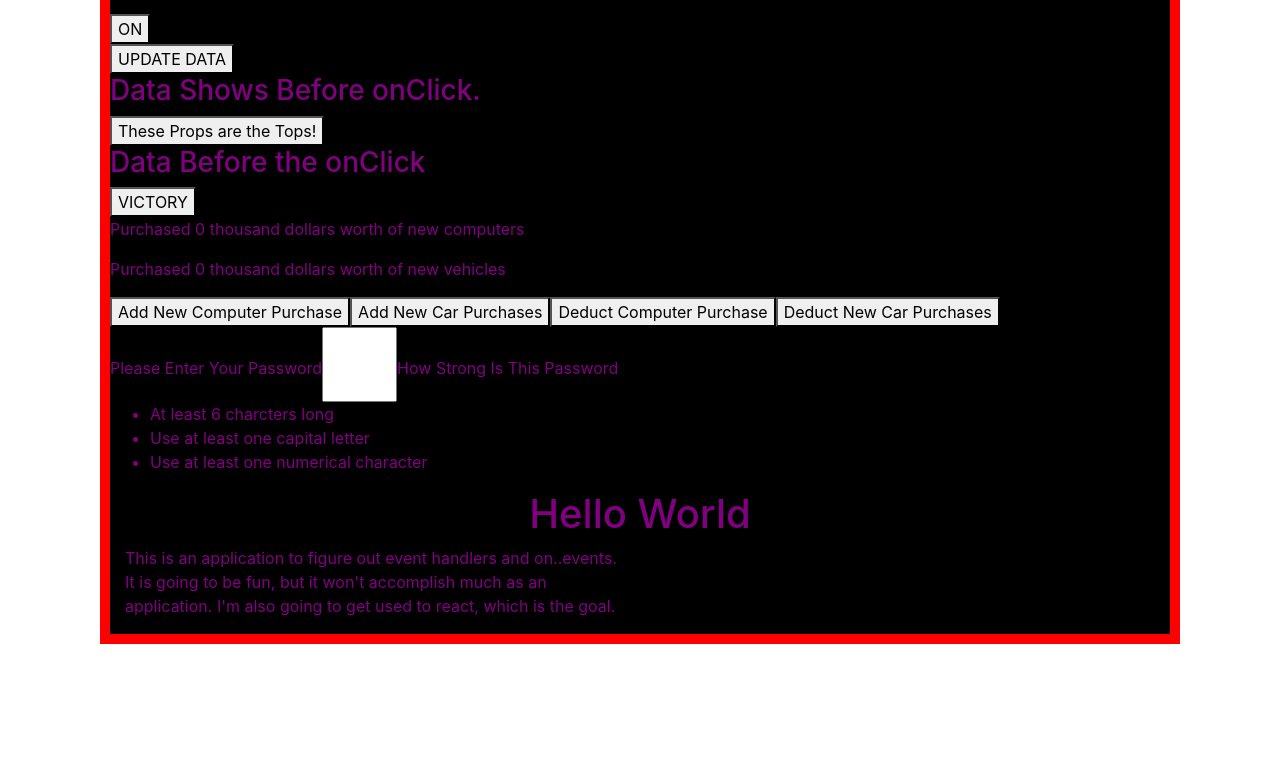
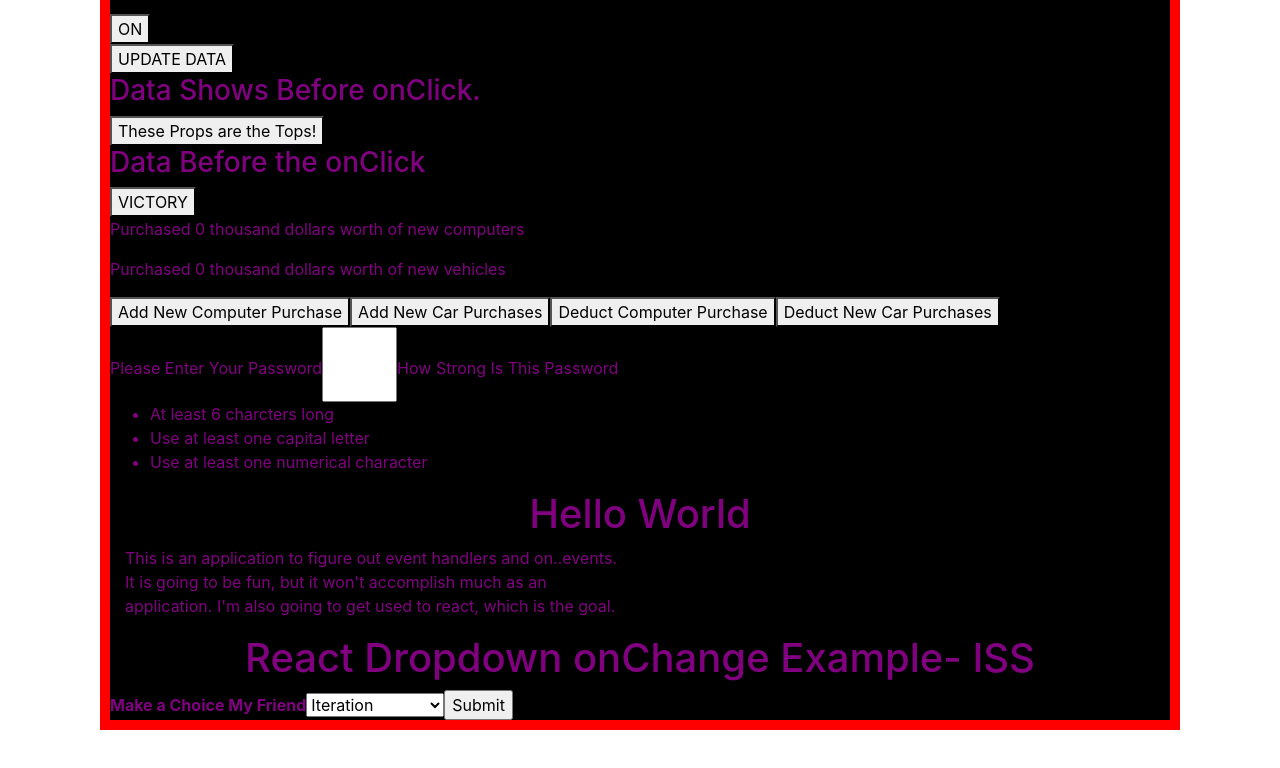
Before and after one commit to tvcasey/practice, a React (Create React App) app in the folder practice/: page / in a window 1280 px wide. Shown: the part 1472-2240 px from the top of the page. Before the commit the page ends 2216 px from the top, so only its background shows below. Built offline with nearby package versions, Linux system fonts and the light colour scheme.

Commit message:
Add an onChange dropdown box with an onSubmitconsole.log posting.  My first dropbox.

```diff
--- a/practice/src/App.js
+++ b/practice/src/App.js
@@ -10,6 +10,7 @@ import Buttonclick4 from "./Components/Buttonclick4";
 import Onchange1 from "./Components/Onchange1";
 import Hooksclick1 from "./Components/Hooksclick1";
 import PasswordStrength from "./Components/PasswordStrength";
+import Onchange2 from "./Components/Onchange2";
 
 const App = () => {
   return (
@@ -29,6 +30,7 @@ const App = () => {
         It is going to be fun, but it won't accomplish much as an application.
         I'm also going to get used to react, which is the goal.
       </p>
+      <Onchange2/>
     </div>
 
   );
--- /dev/null
+++ b/practice/src/Components/Onchange2.jsx
@@ -0,0 +1,42 @@
+import React, { Component } from 'react';
+import { render } from 'react-dom';
+
+
+export default class Onchange2 extends React.Component {
+    constructor() {
+        super();
+        this.state = {
+            category: "JavaScript"
+        };
+        this.handleChange = this.handleChange.bind(this);
+        this.handleSubmit = this.handleSubmit.bind(this);
+    }
+
+    handleChange(event) {
+        this.setState({category: event.target.value});
+    }
+
+    handleSubmit(event) {
+        console.log(this.state);
+        event.preventDefault();
+    }
+
+    render() {
+        return (
+            <div>
+                <h1>React Dropdown onChange Example- ISS</h1>
+                <form onSubmit={this.handleSubmit}>
+                    <strong>Make a Choice My Friend</strong>
+                    <select value={this.state.category} onChange={this.handleChange}>
+                        <option value="for loop">Iteration</option>
+                        <option value="if statement">Boolean</option>
+                        <option value="function">Does the Work</option>
+                        <option value="dot notation">Path to Objects</option>
+                        <option value="concatenation">Add Together</option>
+                    </select>
+                    <input type="submit" value="Submit" />
+                </form>
+            </div>
+        );
+    }
+}
```
